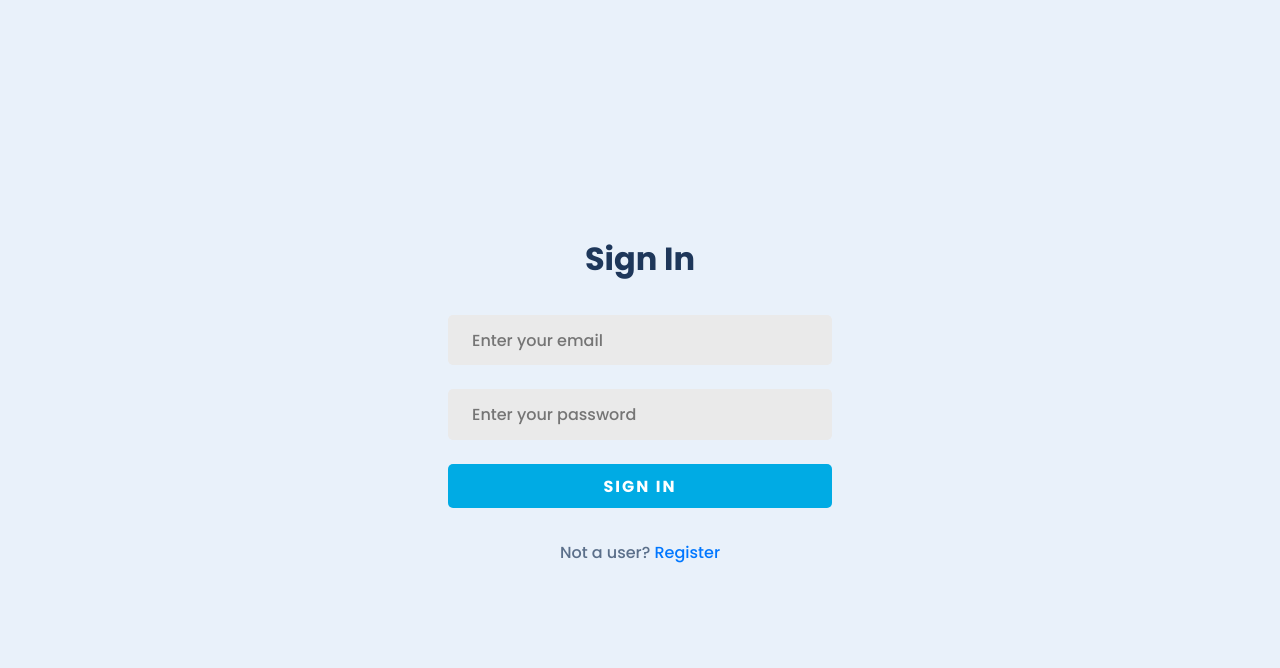
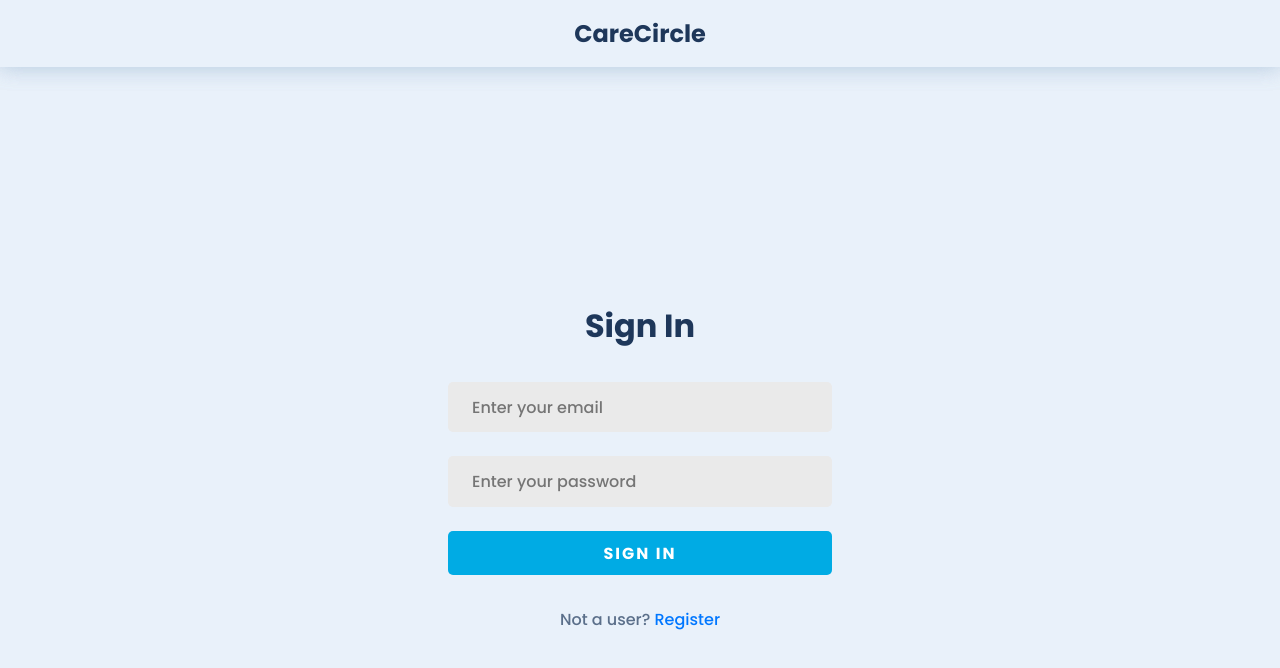
Before and after one commit to ANSHIKA-26/carecircle, a React (Create React App) app in the folder client/: page /login in a window 1280 px wide. Shown: the top 668 px of the page. Built offline with nearby package versions, Linux system fonts and the light colour scheme; no server answers.

Commit message:
feat: Add MinimalNavbar component for registration/login pages
- Refactor styles for improved layout

```diff
--- /dev/null
+++ b/client/src/components/MinimalNavbar.jsx
@@ -0,0 +1,17 @@
+import React, { useState } from "react";
+import { NavLink, useNavigate } from "react-router-dom";
+import "../styles/navbar.css";
+const MinimalNavbar = () => {
+  const [iconActive, _] = useState(false);
+  return (
+    <header>
+      <nav className="nav minimal">
+        <h2 className="nav-logo">
+          <NavLink to={"/"}>CareCircle</NavLink>
+        </h2>
+      </nav>
+    </header>
+  );
+};
+
+export default MinimalNavbar;
--- a/client/src/pages/ApplyDoctor.jsx
+++ b/client/src/pages/ApplyDoctor.jsx
@@ -3,6 +3,8 @@ import { useNavigate } from "react-router-dom";
 import "../styles/register.css";
 import axios from "axios";
 import toast from "react-hot-toast";
+import MinimalNavbar from "../components/MinimalNavbar";
+
 
 function ApplyDoctor() {
   const [loading, setLoading] = useState(false);
@@ -69,6 +71,8 @@ function ApplyDoctor() {
   };
 
   return (
+    <>
+      <MinimalNavbar />
       <section className="register-section flex-center">
         <div className="register-container flex-center">
           <h2 className="form-heading">Apply for Doctor</h2>
@@ -147,6 +151,7 @@ function ApplyDoctor() {
           </form>
         </div>
       </section>
+    </>
   );
 }
 
--- a/client/src/pages/Login.jsx
+++ b/client/src/pages/Login.jsx
@@ -7,6 +7,8 @@ import { useDispatch } from "react-redux";
 import { setUserInfo } from "../redux/reducers/rootSlice";
 import jwt_decode from "jwt-decode";
 import fetchData from "../helper/apiCall";
+
+import MinimalNavbar from "../components/MinimalNavbar";
 
 function Login() {
   const dispatch = useDispatch();
@@ -65,6 +67,8 @@ function Login() {
   };
 
   return (
+    <>
+      <MinimalNavbar />
       <section className="register-section flex-center">
         <div className="register-container flex-center">
           <h2 className="form-heading">Sign In</h2>
@@ -106,6 +110,7 @@ function Login() {
           </p>
         </div>
       </section>
+    </>
   );
 }
 
--- a/client/src/pages/Register.jsx
+++ b/client/src/pages/Register.jsx
@@ -3,6 +3,8 @@ import { NavLink, useNavigate } from "react-router-dom";
 import "../styles/register.css";
 import axios from "axios";
 import toast from "react-hot-toast";
+
+import MinimalNavbar from "../components/MinimalNavbar";
 
 function Register() {
   const [loading, setLoading] = useState(false);
@@ -63,6 +65,8 @@ function Register() {
   };
 
   return (
+    <>
+      <MinimalNavbar />
       <section className="register-section flex-center">
         <div className="register-container flex-center">
           <h2 className="form-heading">Sign Up</h2>
@@ -123,6 +127,7 @@ function Register() {
           </p>
         </div>
       </section>
+    </>
   );
 }
 
--- a/client/src/styles/app.css
+++ b/client/src/styles/app.css
@@ -1,14 +1,5 @@
-@import url("https://fonts.googleapis.com/css2?family=Nunito:wght@300;400;500;700;900;1000&family=Poppins:wght@300;500;700;900&family=Quicksand:wght@400;500;600;700&family=Roboto+Condensed:wght@300;400;700&family=Roboto:wght@400;500;700;900&family=Ubuntu:wght@400;500;700&display=swap");
-
-:root {
-  --light-blue: #e9f1fa;
-  --dark-blue: #00abe4;
-  --darker-blue: #0077ff;
-  --white: #fff;
-  --bold-text-color: #1e375a;
-  --light-text-color: rgba(30, 55, 90, 0.7);
-  --font-family: "Poppins", sans-serif;
-}
+@import url("https://fonts.googleapis.com/css2?family=Poppins:wght@300;500;700;900&display=swap");
+@import url('./variables.css');
 
 * {
   margin: 0;
--- a/client/src/styles/footer.css
+++ b/client/src/styles/footer.css
@@ -1,4 +1,4 @@
-@import url(app.css);
+@import url('./variables.css');
 
 footer {
   background-color: var(--light-text-color);
--- a/client/src/styles/hero.css
+++ b/client/src/styles/hero.css
@@ -1,4 +1,4 @@
-@import url(app.css);
+@import url('./variables.css');
 
 .hero {
   display: flex;
@@ -41,17 +41,21 @@
   .hero {
     height: auto;
   }
+
   .hero,
   .about {
     flex-direction: column;
   }
+
   .hero-content {
     margin-top: 2rem;
     align-items: center;
   }
+
   .hero-content h1 {
     text-align: center;
   }
+
   .about-heading {
     margin-top: 4rem;
   }
--- a/client/src/styles/navbar.css
+++ b/client/src/styles/navbar.css
@@ -1,18 +1,16 @@
+@import url('./variables.css');
+
 header {
   width: 100%;
   display: flex;
   justify-content: space-between;
-  gap: 2rem;
   align-items: center;
-  /* padding: 10px 10%; */
-  /* height: 72px; */
   position: sticky;
-  top: 0%;
-  left: 0%;
+  top: 0;
   background-color: var(--light-blue);
   z-index: 2;
   box-shadow: 0 0 20px 0 rgba(144, 174, 205, 0.339);
-  transition: all 0.2 linear;
+  transition: all 0.2s linear;
 }
 
 nav {
@@ -22,6 +20,20 @@ nav {
   padding: 1rem 2rem;
   align-items: center;
 }
+
+.nav.minimal {
+  width: 100%;
+  display: flex;
+  justify-content: center;
+  align-items: center;
+  position: sticky;
+  top: 0;
+  background-color: var(--light-blue);
+  z-index: 2;
+  box-shadow: 0 0 20px 0 rgba(144, 174, 205, 0.339);
+  padding: 1rem 0;
+}
+
 
 .nav-logo a,
 .nav-links a {
@@ -41,7 +53,9 @@ nav {
 .nav-links .btn {
   color: var(--white);
   font-size: 0.8rem;
-  padding: 0.4rem 0.8rem;
+  background-color: var(--dark-blue);
+  padding: 0.5rem 1rem;
+  border-radius: 5px;
 }
 
 .menu-icons {
@@ -107,8 +121,8 @@ nav {
 @media (max-width: 950px) {
   .nav-links {
     position: fixed;
-    top: 0%;
-    left: 0%;
+    top: 0;
+    left: 0;
     width: 100vw;
     height: 100vh;
     background-color: var(--light-blue);
@@ -121,10 +135,12 @@ nav {
     gap: 3rem;
     transition: all 0.3s linear;
   }
+
   .nav-active .nav-links {
-    transform: translateX(0%);
+    transform: translateX(0);
     visibility: visible;
   }
+
   .menu-icons {
     display: block;
     position: absolute;
--- /dev/null
+++ b/client/src/styles/variables.css
@@ -0,0 +1,10 @@
+:root {
+  --light-blue: #e9f1fa;
+  --dark-blue: #00abe4;
+  --darker-blue: #0077ff;
+  --white: #fff;
+  --bold-text-color: #1e375a;
+  --light-text-color: rgba(30, 55, 90, 0.7);
+  --font-family: "Poppins", sans-serif;
+  --pattern-color: rgba(30, 55, 90, 0.1);
+}
```
Also changed, not shown: client/src/styles/utilities.css (added, +7 -0 lines). Lines whose indentation alone changed are shown as unchanged.
